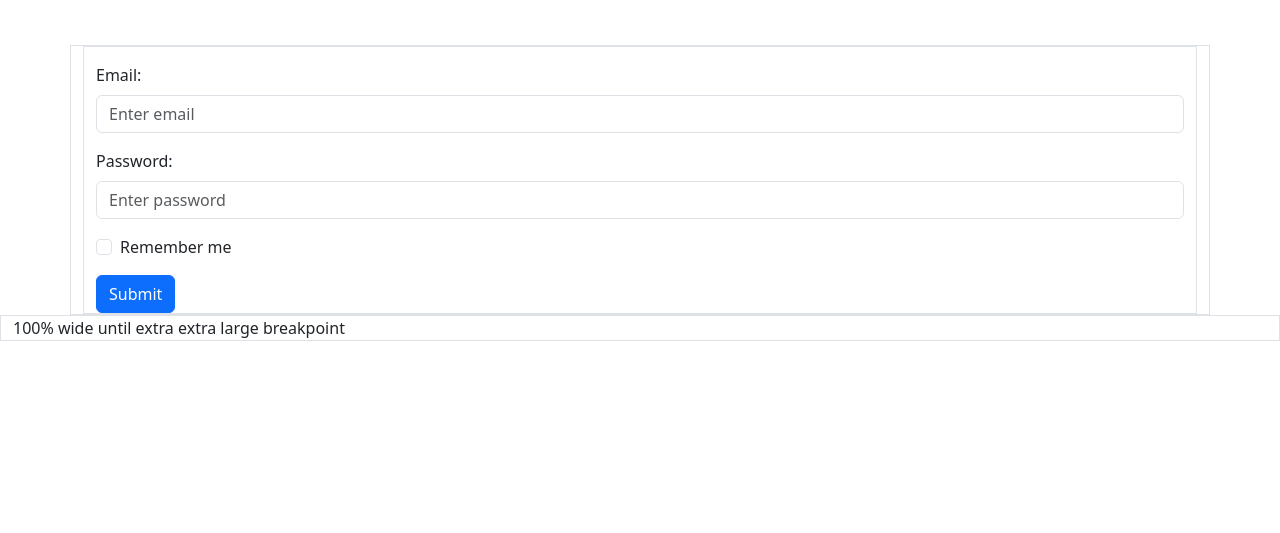
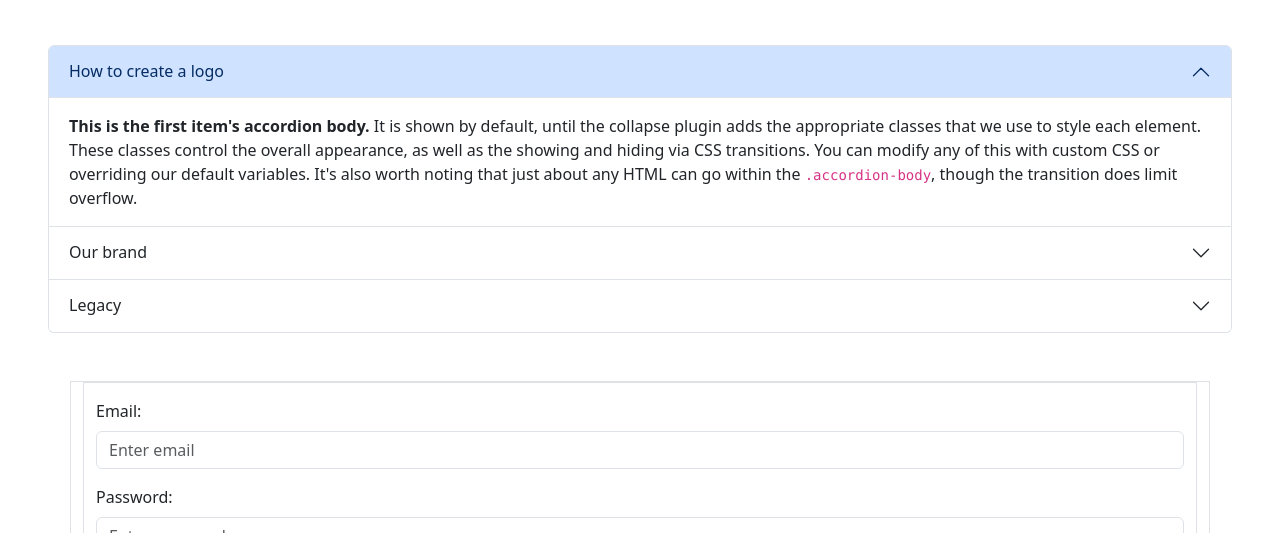
Before and after one commit to amatriaindavid7/dsm, a plain HTML site: page home.html in a window 1280 px wide. Shown: the part 691-1224 px from the top of the page. Before the commit the page ends 1032 px from the top, so only its background shows below. Drawn offline with nearby package versions, Linux system fonts and the light colour scheme.

Commit message:
Add accordion

```diff
--- a/home.html
+++ b/home.html
@@ -106,6 +106,47 @@
             <img src="assets/logo.png" class="px-3" style="max-height: 100px;" alt="error loading asset">
         </div>
     </div>
+
+    <!-- Accordion -->
+    <div class="accordion m-5">
+        <div class="accordion-item">
+          <h2 class="accordion-header" id="headingOne">
+            <button class="accordion-button" type="button" data-bs-toggle="collapse" data-bs-target="#collapseOne" aria-expanded="true" aria-controls="collapseOne">
+              How to create a logo
+            </button>
+          </h2>
+          <div id="collapseOne" class="accordion-collapse collapse show" aria-labelledby="headingOne" data-bs-parent="#accordionExample">
+            <div class="accordion-body">
+              <strong>This is the first item's accordion body.</strong> It is shown by default, until the collapse plugin adds the appropriate classes that we use to style each element. These classes control the overall appearance, as well as the showing and hiding via CSS transitions. You can modify any of this with custom CSS or overriding our default variables. It's also worth noting that just about any HTML can go within the <code>.accordion-body</code>, though the transition does limit overflow.
+            </div>
+          </div>
+        </div>
+        <div class="accordion-item">
+          <h2 class="accordion-header" id="headingTwo">
+            <button class="accordion-button collapsed" type="button" data-bs-toggle="collapse" data-bs-target="#collapseTwo" aria-expanded="false" aria-controls="collapseTwo">
+              Our brand
+            </button>
+          </h2>
+          <div id="collapseTwo" class="accordion-collapse collapse" aria-labelledby="headingTwo" data-bs-parent="#accordionExample">
+            <div class="accordion-body">
+              <strong>This is the second item's accordion body.</strong> It is hidden by default, until the collapse plugin adds the appropriate classes that we use to style each element. These classes control the overall appearance, as well as the showing and hiding via CSS transitions. You can modify any of this with custom CSS or overriding our default variables. It's also worth noting that just about any HTML can go within the <code>.accordion-body</code>, though the transition does limit overflow.
+            </div>
+          </div>
+        </div>
+        <div class="accordion-item">
+          <h2 class="accordion-header" id="headingThree">
+            <button class="accordion-button collapsed" type="button" data-bs-toggle="collapse" data-bs-target="#collapseThree" aria-expanded="false" aria-controls="collapseThree">
+              Legacy
+            </button>
+          </h2>
+          <div id="collapseThree" class="accordion-collapse collapse" aria-labelledby="headingThree" data-bs-parent="#accordionExample">
+            <div class="accordion-body">
+              <strong>This is the third item's accordion body.</strong> It is hidden by default, until the collapse plugin adds the appropriate classes that we use to style each element. These classes control the overall appearance, as well as the showing and hiding via CSS transitions. You can modify any of this with custom CSS or overriding our default variables. It's also worth noting that just about any HTML can go within the <code>.accordion-body</code>, though the transition does limit overflow.
+            </div>
+          </div>
+        </div>
+      </div>
+
     <!-- Login and map -->
     <div class="container-lg border d-flex flex-row">
         <div class="container-lg border">
```
